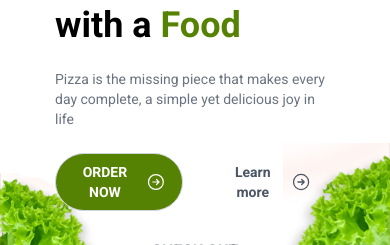
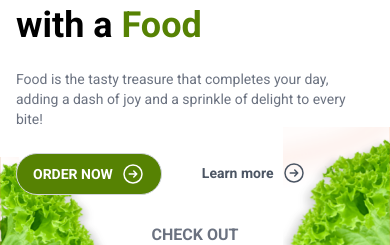
Before and after one commit to sthaSandesh/Digital-Menu, a Next.js app: page / in a window 390 px wide. Shown: the part 157-402 px from the top of the page. Built offline with nearby package versions, Linux system fonts and the light colour scheme; no server answers; the database is empty.

Commit message:
layout fix in mb device

```diff
--- a/src/app/layout.js
+++ b/src/app/layout.js
@@ -15,7 +15,7 @@ export default function RootLayout({ children }) {
   return (
     <html lang="en" className="scroll-smooth">
       <body className={roboto.className}>
-        <main className="max-w-[80%] mx-auto p-4">
+        <main className=" lg:max-w-[80%] mx-auto p-4">
           <AppProvider>
             <Toaster />
             <Header />
--- a/src/components/layout/Hero.js
+++ b/src/components/layout/Hero.js
@@ -1,5 +1,6 @@
 import Right from "@/components/icons/Right";
 import Image from "next/image";
+import Link from "next/link";
 
 export default function Hero() {
   return (
@@ -14,18 +15,22 @@ export default function Hero() {
           <span className="text-primary">Food</span>
         </h1>
         <p className="my-6 text-gray-500 text-sm">
-          Pizza is the missing piece that makes every day complete, a simple yet
-          delicious joy in life
+          Food is the tasty treasure that completes your day, adding a dash of
+          joy and a sprinkle of delight to every bite!
         </p>
         <div className="flex gap-4 text-sm">
+          <Link href="/menu">
             <button className="flex justify-center bg-primary uppercase items-center gap-2 text-white px-4 py-2 rounded-full">
               Order now
               <Right />
             </button>
+          </Link>
+          <Link href="/#about">
             <button className="flex items-center border-0 gap-2 py-2 text-gray-600 font-semibold">
               Learn more
               <Right />
             </button>
+          </Link>
         </div>
       </div>
       <div className="relative hidden md:block">
@@ -33,7 +38,7 @@ export default function Hero() {
           src={"/hero-momo.png"}
           layout={"fill"}
           objectFit={"contain"}
-          alt={"pizza"}
+          alt={"food"}
         />
       </div>
     </section>
--- a/src/components/menu/MenuItemTile.js
+++ b/src/components/menu/MenuItemTile.js
@@ -18,7 +18,7 @@ export default function MenuItemTile({ onAddToCart, ...item }) {
           // max-h-auto max-h-24 removed from className
           width={200}
           height={200}
-          alt="pizza"
+          alt="foodimg"
         />
         {/* img change into next image */}
       </div>
```
Lines whose indentation alone changed are shown as unchanged.
